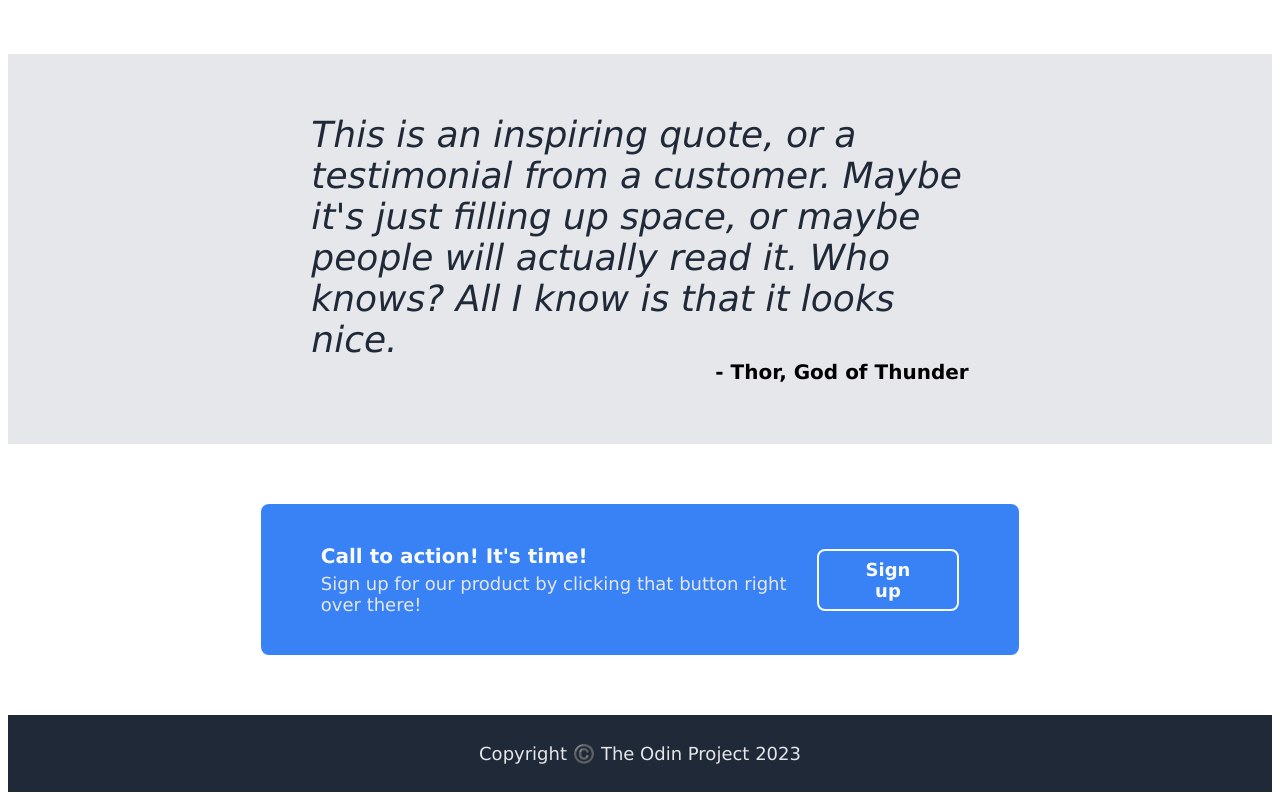
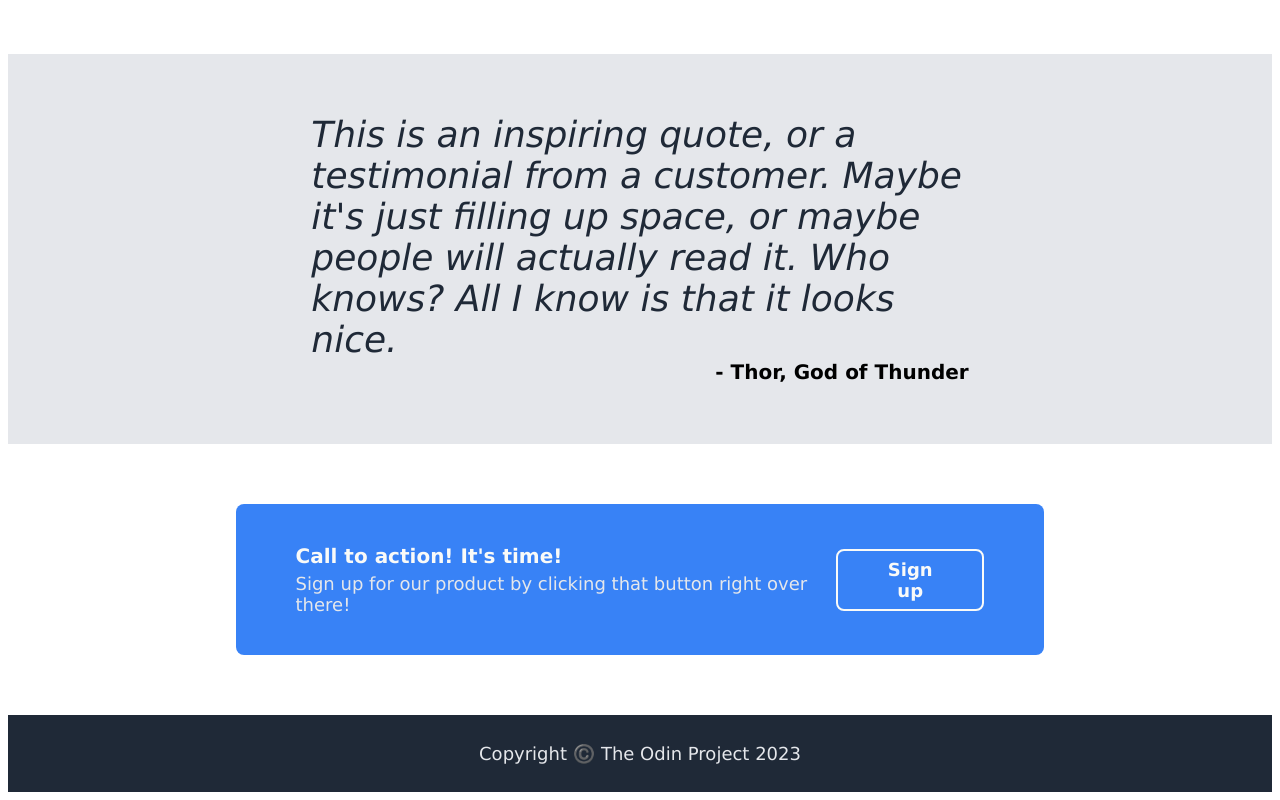
Before and after one commit to zimin406/odin-landing-page, a plain HTML site: page index.html in a window 1280 px wide. Shown: the part 894-1694 px from the top of the page. Drawn offline with Linux system fonts and the light colour scheme.

Commit message:
Edit padding in call to action section

```diff
--- a/style.css
+++ b/style.css
@@ -139,7 +139,7 @@
 
 /* section-3 */
 .section-3 {
-    padding: 60px 20%;
+    padding: 60px 18%;
 }
 
 .sign-up {
```
